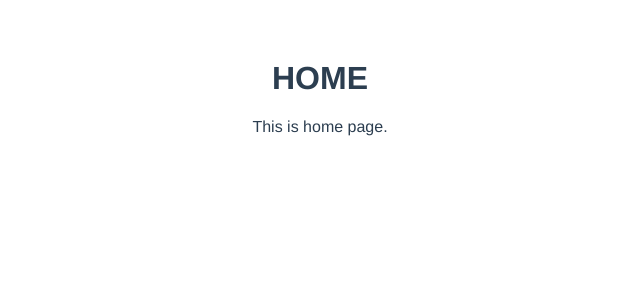
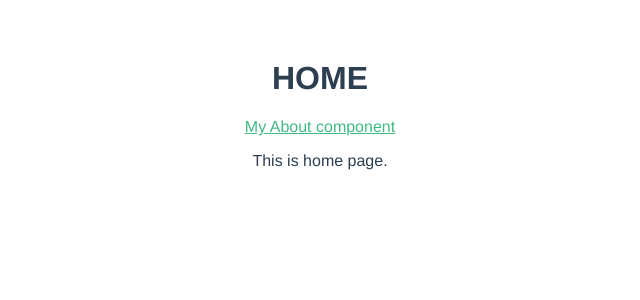
Before and after one commit to pasan04/vue-router, a Vue app: page /home in a window 1280 px wide. Shown: the top 300 px of the page, without its empty margins (320-960 px from the left). Built offline with nearby package versions, Linux system fonts and the light colour scheme.

Commit message:
Navigating-with-router-link

```diff
--- a/src/components/HomeComponent.vue
+++ b/src/components/HomeComponent.vue
@@ -1,6 +1,7 @@
 <template>
   <div class="hello">
     <h1>HOME</h1>
+    <router-link to="/about"> My About component </router-link>
     <p>This is home page.</p>
   </div>
 </template>
@@ -26,4 +27,12 @@ li {
 a {
   color: #42b983;
 }
+
+a:hover,
+a:active,
+a.router-link-a {
+  color: #42b983;
+  border-color: #42b983;
+  background-color: blue;
+}
 </style>
```
